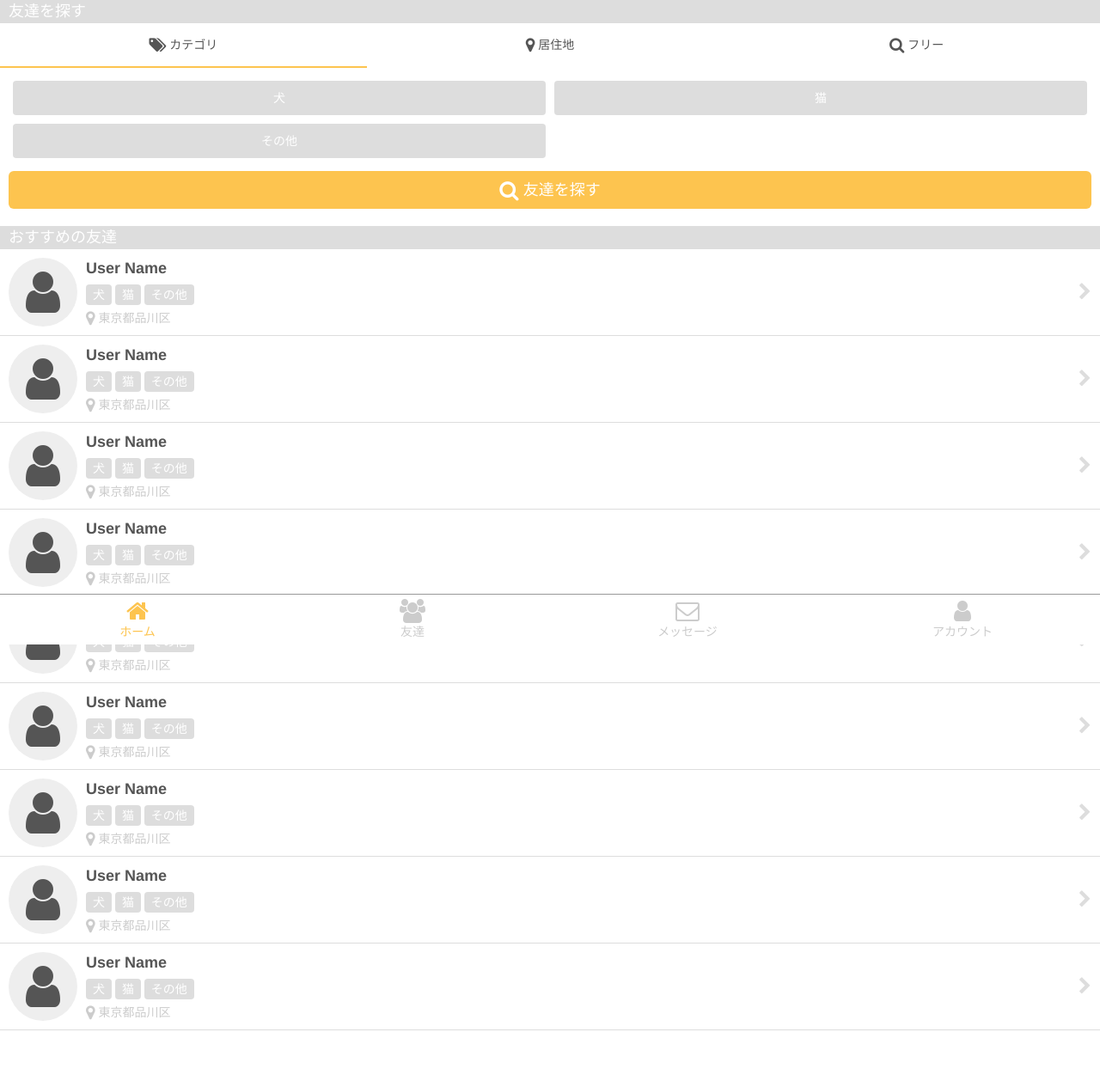
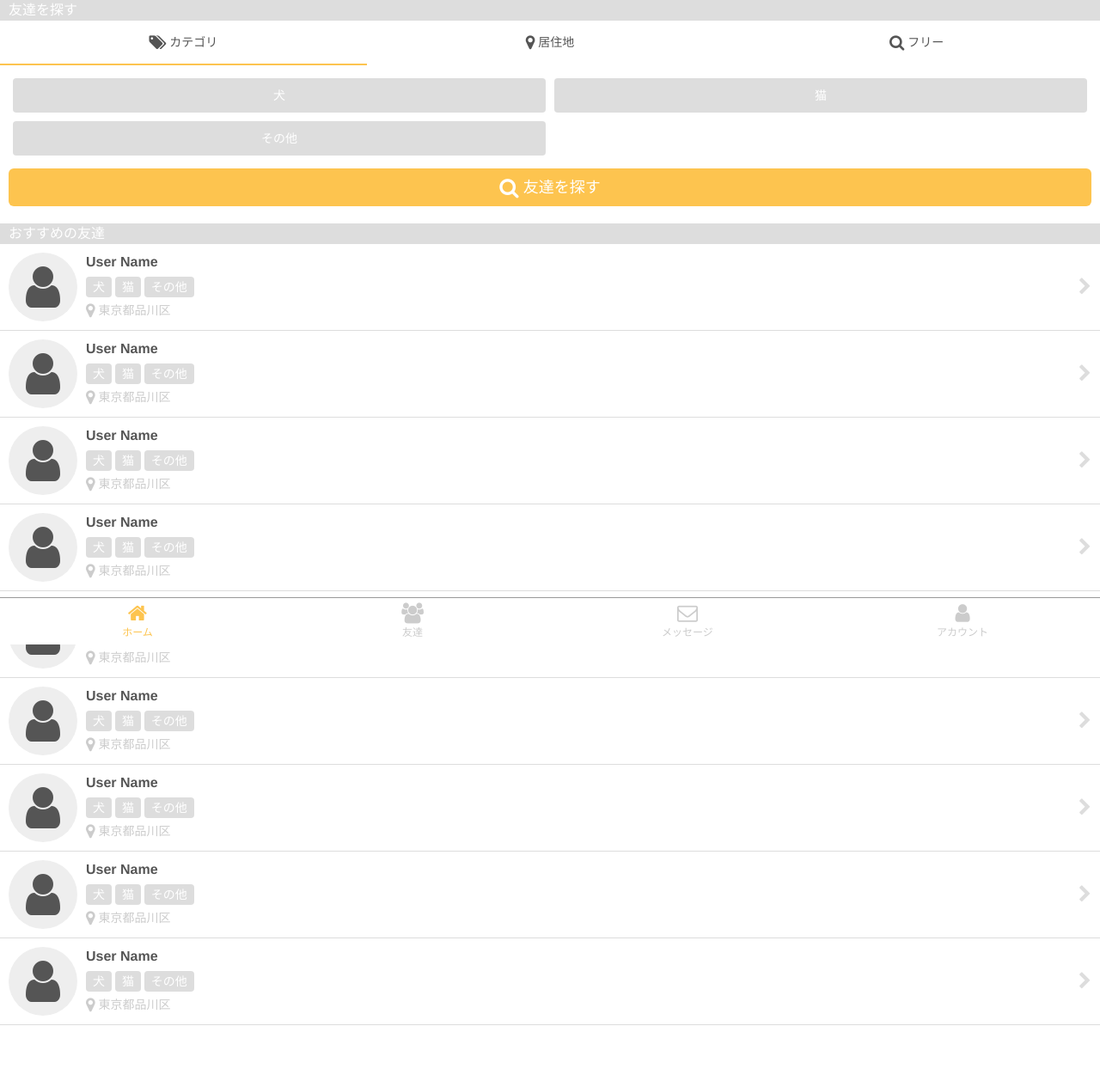
Before and after one commit to bandally/meeet, a PHP site: page /top.html in a window 1280 px wide. Shown: the part 50-1308 px from the top of the page at 86% size. After the commit the page ends 1243 px from the top, so only its background shows below. Run offline with PHP 8.4, Linux system fonts and the light colour scheme; some libraries are stand-ins or nearby versions.

Commit message:
バランス調整

```diff
--- a/style.css
+++ b/style.css
@@ -2,8 +2,9 @@
 
 body {
 	color: #555;
+	font-size: 14px;
 	padding-top: 50px;
-	padding-bottom: 59px;
+	padding-bottom: 55px;
 }
 
 a {
@@ -84,6 +85,7 @@ img {
 
 .tab-menu ul li a {
 	color: #ccc;
+	font-size: 12px;
 }
 
 .tab-menu ul li a i {
@@ -101,7 +103,7 @@ img {
 .section-title {
 	background: #ddd;
 	color: #fff;
-	font-size: 18px;
+	font-size: 16px;
 	line-height: 1.5;
 	margin: 0 -10px;
 	padding: 0 10px;
@@ -180,7 +182,7 @@ img {
 
 .user-name {
 	display: block;
-	font-size: 18px;
+	font-size: 16px;
 	font-weight: bold;
 }
 
```
